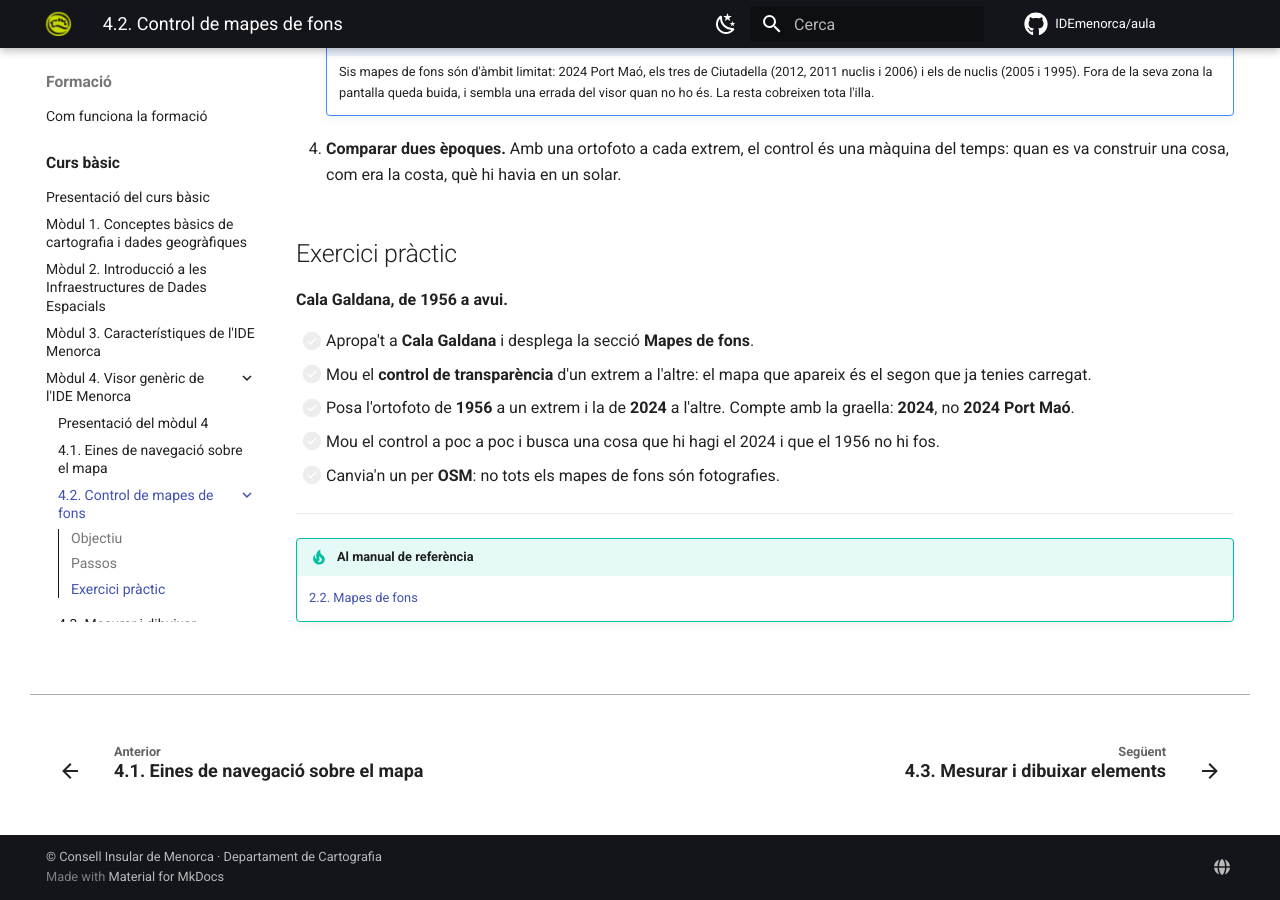
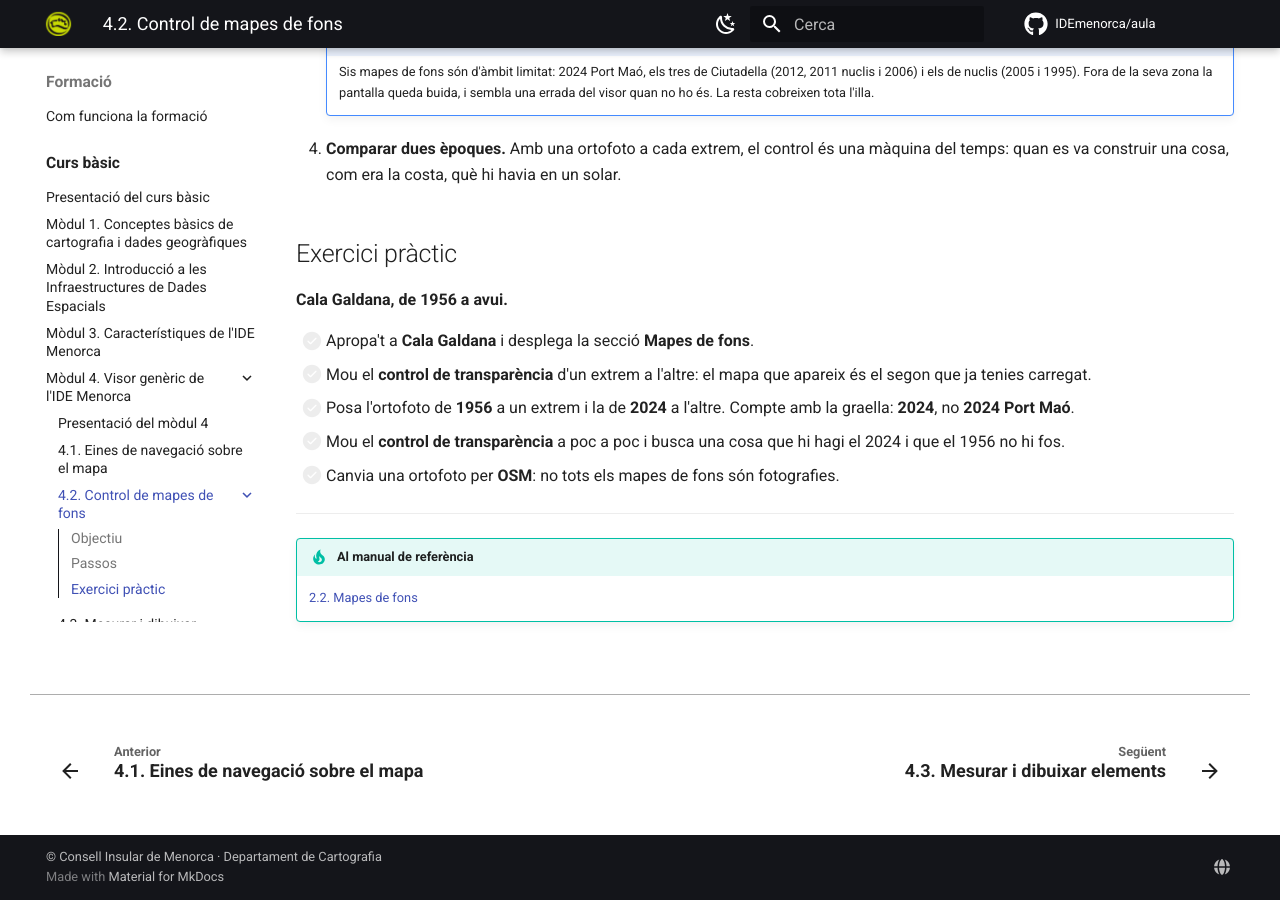
Before and after one commit to IDEmenorca/aula, an MkDocs documentation site: the page built from docs/formacio/basic/modul-4-visor/02-mapes-de-fons.md, in a window 1280 px wide and 900 px high, scrolled down 1194 px. Built offline with MkDocs 1.6.1 and Material for MkDocs 9.7.7, drawn with Linux system fonts in a browser that asks for light colours; comment, search, counter and statistics services are not loaded.

Commit message:
Precisa dues passes de l'exercici de la 4.2
Dir «el control» sol no diu quin, i «canvia'n un» tampoc: el que s'ha de
treure per posar-hi l'OSM es una ortofoto.

Co-Authored-By: Claude Opus 5 <noreply@anthropic.com>

```diff
--- a/docs/formacio/basic/modul-4-visor/02-mapes-de-fons.md
+++ b/docs/formacio/basic/modul-4-visor/02-mapes-de-fons.md
@@ -39,13 +39,14 @@ mateix lloc amb el control de transparència.
 **Cala Galdana, de 1956 a avui.**
 
 - [ ] Apropa't a **Cala Galdana** i desplega la secció **Mapes de fons**.
-- [ ] Mou el **control de transparència** d'un extrem a l'altre: el mapa que apareix és
-  el segon que ja tenies carregat.
+- [ ] Mou el **control de transparència** d'un extrem a l'altre: el mapa que
+  apareix és el segon que ja tenies carregat.
 - [ ] Posa l'ortofoto de **1956** a un extrem i la de **2024** a l'altre. Compte
   amb la graella: **2024**, no **2024 Port Maó**.
-- [ ] Mou el control a poc a poc i busca una cosa que hi hagi el 2024 i que el
-  1956 no hi fos.
-- [ ] Canvia'n un per **OSM**: no tots els mapes de fons són fotografies.
+- [ ] Mou el **control de transparència** a poc a poc i busca una cosa que hi
+  hagi el 2024 i que el 1956 no hi fos.
+- [ ] Canvia una ortofoto per **OSM**: no tots els mapes de fons són
+  fotografies.
 
 ---
 
```
